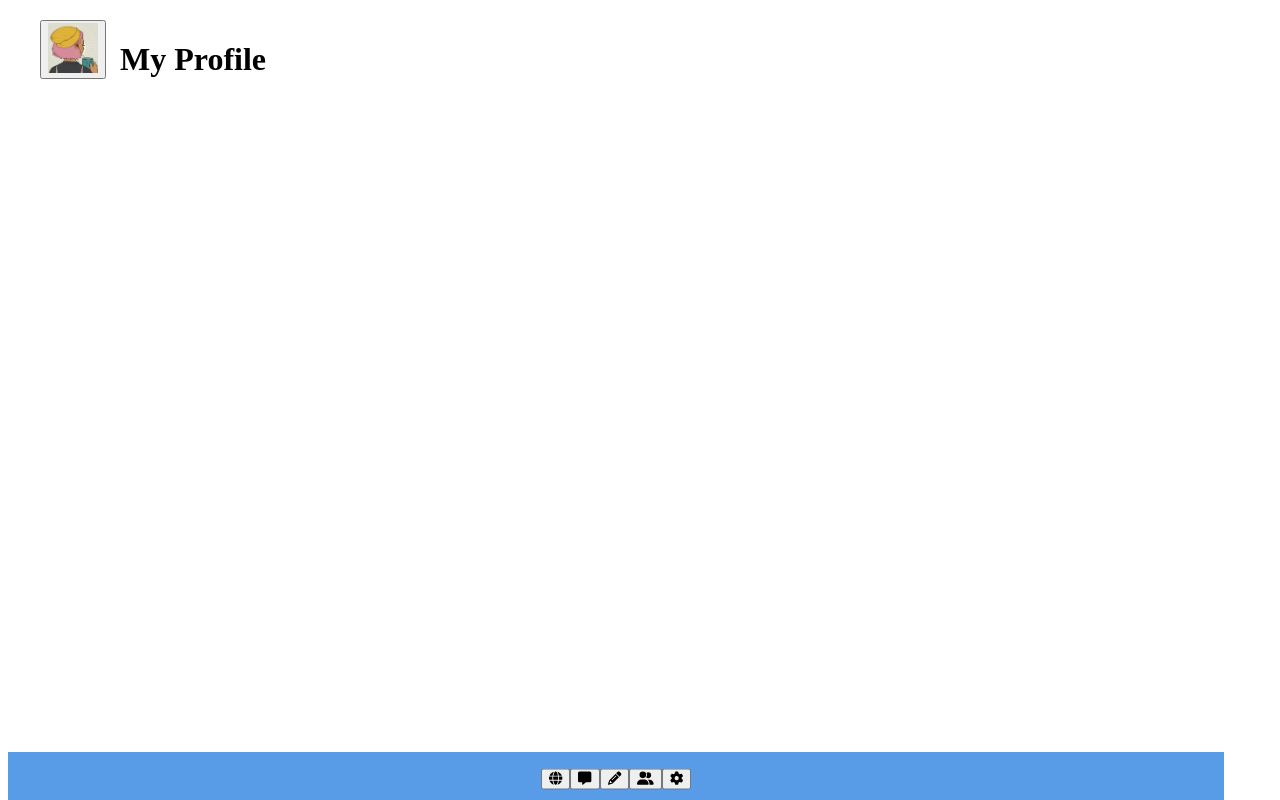
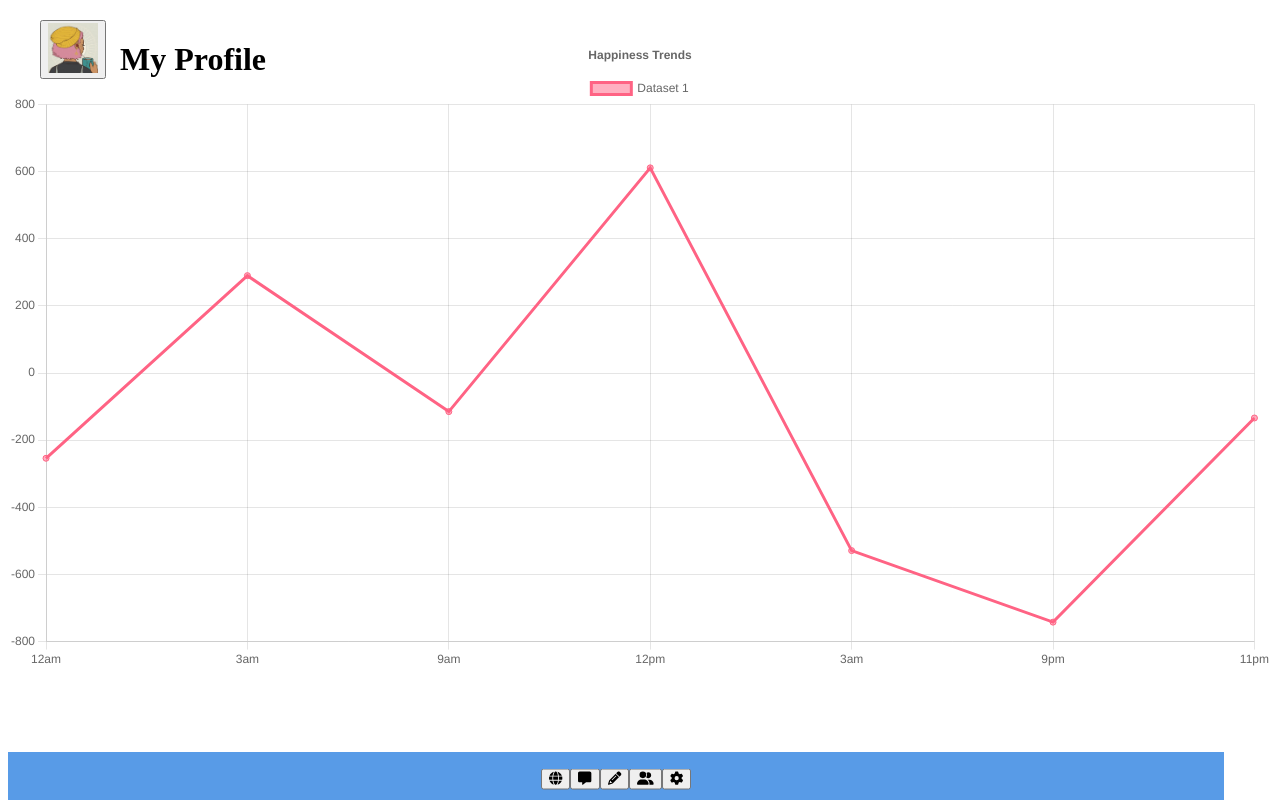
Before and after one commit to Graditude-UX/App, a React (Create React App) app: page /profile in a window 1280 px wide. Built offline with nearby package versions, Linux system fonts and the light colour scheme.

Commit message:
added line chart

```diff
--- a/package.json
+++ b/package.json
@@ -13,7 +13,10 @@
     "@testing-library/jest-dom": "^5.16.1",
     "@testing-library/react": "^12.1.2",
     "@testing-library/user-event": "^13.5.0",
+    "dayjs": "^1.10.7",
+    "faker": "^5.5.3",
     "react": "^17.0.2",
+    "react-chartjs-2": "^4.0.0",
     "react-dom": "^17.0.2",
     "react-router-dom": "^6.2.1",
     "react-scripts": "5.0.0",
--- a/src/Footer.js
+++ b/src/Footer.js
@@ -1,4 +1,5 @@
 import './Footer.css';
+import React from 'react';
 import {BrowserRouter as Router, Routes, Route, Link, useNavigate} from 'react-router-dom'
 import Private from './Pages/Private';
 import Globe from './Pages/Globe';
@@ -6,11 +7,12 @@ import Public from './Pages/Public';
 import { Button, FormGroup, Input, Label } from 'reactstrap';
 import { FontAwesomeIcon } from "@fortawesome/react-fontawesome";
 import { faGlobe, faMessage, faPencil, faUserFriends, faGear } from "@fortawesome/free-solid-svg-icons";
-
+import Entrybar from './components/Popup';
 
 
 function Footer() {
 let navigate = useNavigate();
+const [popUpMenu, setPopUpMenu] = React.useState(false);
 
   return (
     <div className="footer">
@@ -18,15 +20,19 @@ let navigate = useNavigate();
         <Button onClick={() => {navigate("/")}} color="white" style={{}}>
         <FontAwesomeIcon icon={faGlobe} />
         </Button>
+
         <Button onClick={() => {navigate("/")}} color="white" style={{}}>
         <FontAwesomeIcon icon={faMessage} />
         </Button>
-        <Button onClick={() => {navigate("/")}} color="white" style={{}}>
+
+        <Button onClick={() => {setPopUpMenu(!popUpMenu)}} color="white" style={{}}>
         <FontAwesomeIcon icon={faPencil} />
         </Button>
+
         <Button onClick={() => {navigate("/")}} color="white" style={{}}>
         <FontAwesomeIcon icon={faUserFriends} />
         </Button>
+
         <Button onClick={() => {navigate("/")}} color="white" style={{}}>
         <FontAwesomeIcon icon={faGear} />
         </Button>
--- a/src/Pages/Profile.js
+++ b/src/Pages/Profile.js
@@ -2,17 +2,24 @@ import React from 'react'
 import {useNavigate} from 'react-router-dom'
 import { Button, FormGroup, Input, Label } from 'reactstrap';
 import pic from './avatar.jpg';
+import Chart from '../components/Happygraph';
+
 
 function Profile(){
     let navigate = useNavigate();
 
     return(
+      <div>
         <div>
         <Button onClick={() => {navigate("/profile")}} color="white" style={{position: 'absolute' , left: 40, top: 20}}>
           <img src={pic} height={50} width={50} />
         </Button>
         <h1 style={{position: 'absolute' , left: 100, top: 0, paddingLeft: 20, paddingBottom: "30px", paddingTop: "20px"}}> My Profile </h1>
         </div>
+        <div style={{paddingTop: "30px"}}>
+        <Chart/>
+        </div>
+        </div>
     )
 }
 
--- /dev/null
+++ b/src/components/Datetime.js
@@ -0,0 +1,15 @@
+import React from "react";
+
+var dateTime = () =>
+{
+    var showdate = new Date();
+    var displaytodaysdate = showdate.getMonth()+1 + '/'+showdate.getDate()+'/'+showdate.getFullYear();
+
+    return(
+    <div>
+        <small style={{position: 'absolute' , left: 0, top: 0}}>{displaytodaysdate}</small>
+    </div>
+    );
+}
+
+export default dateTime;
--- /dev/null
+++ b/src/components/Happygraph.js
@@ -0,0 +1,60 @@
+import React from 'react'
+import { Chart as ChartJS,
+  CategoryScale,
+  LinearScale,
+  PointElement,
+  LineElement,
+  Title,
+  Tooltip,
+  Legend} from 'chart.js';
+  import { Line } from 'react-chartjs-2';
+  import faker from 'faker';
+
+
+ ChartJS.register(
+  CategoryScale,
+  LinearScale,
+  PointElement,
+  LineElement,
+  Title,
+  Tooltip,
+  Legend
+);
+
+export const options = {
+  responsive: true,
+  plugins: {
+    legend: {
+      position: 'top',
+    },
+    title: {
+      display: true,
+      text: 'Happiness Trends',
+    },
+  },
+};
+
+const labels = ['12am', '3am', '9am', '12pm', '3am', '9pm', '11pm'];
+
+export const data = {
+  labels,
+  datasets: [
+    {
+      label: 'Dataset 1',
+      data: labels.map(() => faker.datatype.number({ min: -1000, max: 1000 })),
+      borderColor: 'rgb(255, 99, 132)',
+      backgroundColor: 'rgba(255, 99, 132, 0.5)',
+    },
+  ],
+};
+
+
+function HappinessChart(){
+    return(
+        <div>
+        <Line data={data} options={options}/>
+        </div>
+    )
+}
+
+export default HappinessChart;
--- /dev/null
+++ b/src/components/Popup.js
@@ -0,0 +1,27 @@
+import React from 'react';
+import {BrowserRouter as Router, Routes, Route, Link, useNavigate} from 'react-router-dom'
+import { Button, FormGroup, Input, Label } from 'reactstrap';
+import { FontAwesomeIcon } from "@fortawesome/react-fontawesome";
+import { faGlobe, faMessage, faPencil, faUserFriends, faGear } from "@fortawesome/free-solid-svg-icons";
+
+function Entrybar(){
+    let navigate = useNavigate();
+
+
+    return(
+  <div>
+      <div>
+        <Button onClick={() => {navigate("/public")}} color="white" style={{}}>
+        Public entry
+        </Button>
+      </div>
+        <Button onClick={() => {navigate("/private")}} color="white" style={{}}>
+        Private Entry
+        </Button>
+      <div>
+
+      </div>
+  </div>)
+}
+
+export default Entrybar;
--- a/src/forms/JournalForm.js
+++ b/src/forms/JournalForm.js
@@ -3,6 +3,7 @@ import { Button, FormGroup, Input, Label } from 'reactstrap';
 import './Form.css';
 import { FontAwesomeIcon } from "@fortawesome/react-fontawesome";
 import { faImages, faVideo, faMicrophone } from "@fortawesome/free-solid-svg-icons";
+import DateTime from '../components/Datetime';
 
 class Form extends Component{
     constructor(props){
@@ -36,8 +37,8 @@ class Form extends Component{
         return (
             <div >
             <form>
-                <FormGroup style={{position: 'absolute' , left: 40, top: 90 }}>
-                <small style= {{}}>{Date()}</small>
+                <FormGroup style={{position: 'absolute' , left: 30, top: 105 }}>
+                <DateTime/>
                 <h3></h3>
                 <Label>
                     What's something you appreciate most about yourself?
--- a/src/forms/PublicForm.js
+++ b/src/forms/PublicForm.js
@@ -2,6 +2,7 @@ import React, { Component } from 'react';
 import { Button, FormGroup, Input, Label } from 'reactstrap';
 import { FontAwesomeIcon } from "@fortawesome/react-fontawesome";
 import { faImages } from "@fortawesome/free-solid-svg-icons";
+import DateTime from '../components/Datetime';
 
 class Form extends Component{
     constructor(props){
@@ -35,8 +36,8 @@ class Form extends Component{
         return (
             <div >
             <form>
-                <FormGroup style={{position: 'absolute' , left: 40, top: 90 }}>
-                <small style= {{}}>{Date()}</small>
+                <FormGroup style={{position: 'absolute' , left: 32, top: 105 }}>
+                <DateTime/>
                 <h3></h3>
                 <Label>
                     What's are you grateful for today?
@@ -66,7 +67,7 @@ class Form extends Component{
                      <Button color= "white" style={{position: 'absolute' , left: 50, top: 560}}> <FontAwesomeIcon icon={faImages} /> </Button>
                 </FormGroup>
             </form>
-            <Button color = "info"  style={{position: 'absolute' , left: '50%', bottom: 60, transform: 'translate(-50%, -50%)'}} onClick={this.submitForm} >Save Journal</Button>
+            <Button color = "info"  style={{position: 'absolute' , left: '50%', bottom: 60, transform: 'translate(-50%, -50%)'}} onClick={this.submitForm} >Post</Button>
             </div>
         )
     }
```
Also changed, not shown: src/forms/ChildEntries.js (renamed from src/handle-entries/ChildEntries.js), 1 other file (tests, documents, lock files or other folders).
